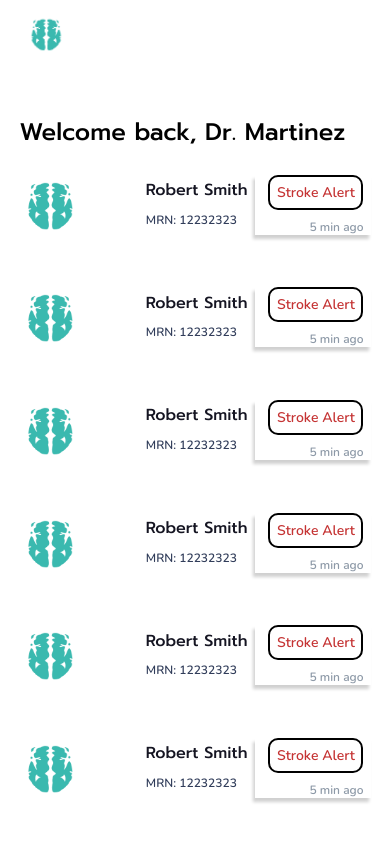
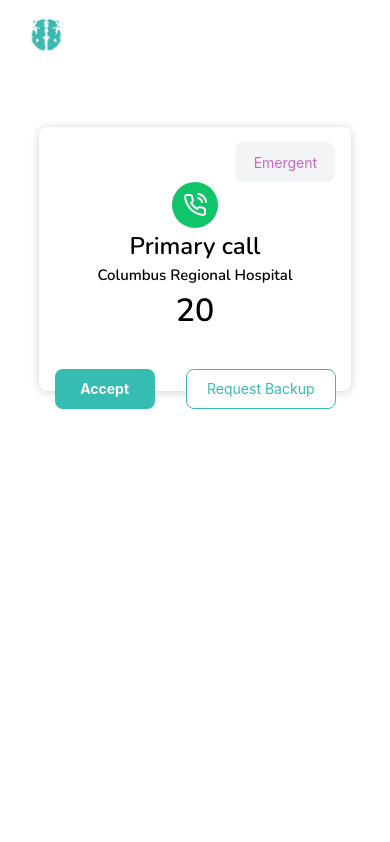
Before and after one commit to cod-OR/Synapse-app, a React Native app: screen / in a window 390 px wide. Built offline with nearby package versions, Linux system fonts and the light colour scheme.

Commit message:
add call screen

```diff
--- a/App.js
+++ b/App.js
@@ -10,8 +10,7 @@ export default function App() {
     <View style={styles.container}>
       <StatusBar hidden />
       <Header />
-      <Home />
-      {/* <Call></Call> */}
+      <Call />
     </View>
   );
 }
--- a/components/infobox.js
+++ b/components/infobox.js
@@ -30,7 +30,6 @@ const InfoBox = () => {
                     style={styles.button}
                 >
                 <Text style={styles.btntext}>Stroke Alert</Text>
-
                 </TouchableOpacity>
                 <Text style={[styles.secinfotext,styles.time]} >5 min ago</Text>
             </View>
--- a/pages/call.js
+++ b/pages/call.js
@@ -1,19 +1,40 @@
-import { View, Text, StyleSheet } from 'react-native'
+import { View, Text, StyleSheet, Image, TouchableOpacity } from 'react-native'
 import React from 'react'
+import { useFonts } from 'expo-font';
+import { Feather } from '@expo/vector-icons';
 
 const Call = () => {
+
+    const [loaded] = useFonts({
+        Prompt: require("../assets/fonts/Prompt-Medium.ttf"),
+        Nunito: require("../assets/fonts/Nunito-SemiBold.ttf")
+    });
+
+    if (!loaded) {
+    return null;
+    }
+
   return (
     <View style={styles.container}>
         <View style={[styles.card, styles.shadowProp]}>
-        <View>
-          <Text style={styles.heading}>
-            Primary call
-          </Text>
+            <View style={styles.box}>
+
+                <View style={styles.cardheader}>
+                    <View style={[styles.btn , styles.ur ]}><Text style={styles.emer}>Emergent</Text></View>
                 </View>
-        <Text>
-          3 buttons, call logo, Hospital name, 2 buttons
-        </Text>
-        <Text>a number</Text>
+                <View style={styles.cardbody}>
+                    <View style={styles.icon} >
+                        <Feather name="phone-call" size={24} color="white"  />
+                    </View>
+                    <Text style={styles.heading}>Primary call</Text>
+                    <Text style={styles.hospital}>Columbus Regional Hospital</Text>
+                    <Text style={styles.number}>20</Text>
+                </View>
+                <View style={styles.cardfooter}>
+                    <TouchableOpacity style={[styles.btn , styles.ll]}><Text style={styles.accepttext}>Accept</Text></TouchableOpacity>
+                    <TouchableOpacity style={[styles.btn, styles.lr]}><Text style={styles.backuptext}>Request Backup</Text></TouchableOpacity>
+                </View>
+            </View>
         </View>
     </View>
   )
@@ -24,22 +45,71 @@ export default Call;
 
 
 const styles = StyleSheet.create({
+    accepttext:{
+        color:"#FFFFFF",
+        fontWeight:"700",
+    },
+    backuptext:{
+        color:"#35BDB2"
+    },
+    cardheader:{
+        justifyContent:"flex-end",
+        flex:1,
+        flexDirection:"row",
+    },
+    cardbody:{
+        justifyContent:"center",
+        width:"100%",
+        alignItems:"center",
+        flex:5,
+    },
+
+    cardfooter:{
+        flex:1,
+        flexDirection:"row",
+        justifyContent:"space-around"
+    },
     heading: {
-      fontSize: 18,
-      fontWeight: '600',
-      marginBottom: 13,
+        fontFamily: "Nunito",
+        fontSize: 24,
+        fontWeight: "600",
+        lineHeight: 36,
+        letterSpacing: 0,
+        textAlign: "left",
+    },
+    box:{
+        flex:1,
+        width:"100%",
+    },
+
+    hospital:{
+        fontFamily: "Nunito",
+        fontSize: 15,
+        fontWeight: "300",
+        lineHeight: 23,
+        letterSpacing: 0,
+        textAlign: "left",
+
+    },
+    number:{
+        fontFamily: "Nunito",
+        fontSize: 32,
+        fontWeight: "700",
+        lineHeight: 48,
+        letterSpacing: 0,
+        textAlign: "left",
     },
     container:{
-        justifyContent: "center",
-        alignItems:"center",
+        padding:"10%",
+        paddingBottom: "40%"
     },
     card: {
         backgroundColor: 'white',
         borderRadius: 8,
-      height: 422,
-      marginVertical:50,
         justifyContent: "center",
         alignItems:"center",
+        height:"100%",
+        wight:"100%",
     },
     shadowProp: {
       shadowColor: '#171717',
@@ -47,4 +117,39 @@ const styles = StyleSheet.create({
       shadowOpacity: 0.2,
       shadowRadius: 10,
     },
+    icon:{
+        height: 46,
+        width: 46,
+        borderRadius: 200,
+        backgroundColor: "#10C469",
+        justifyContent: "center",
+        alignItems: "center"
+    },
+    btn:{
+        width: 100,
+        height:40,
+        borderRadius: 8,
+        marginTop:"5%",
+        marginHorizontal:"5%",
+        justifyContent:"center",
+        alignItems:"center",
+
+    },
+    lr:{
+        width:150,
+        backgroundColor:"#fff",
+        borderColor:"#35BDB2",
+        borderWidth:1,
+    },
+    ll:{
+        backgroundColor:"#35BDB2",
+        fontWeight:"600"
+    },
+    ur:{
+        backgroundColor:"#63738114",
+    },
+    emer:{
+        color:"#CC66CC"
+    }
+
   });
```
Lines whose indentation alone changed are shown as unchanged.
